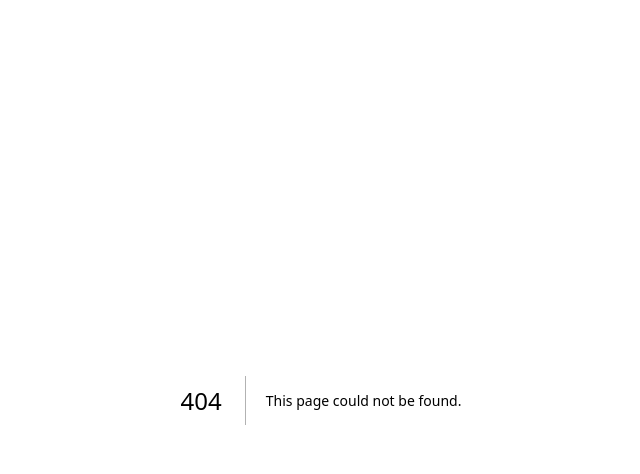
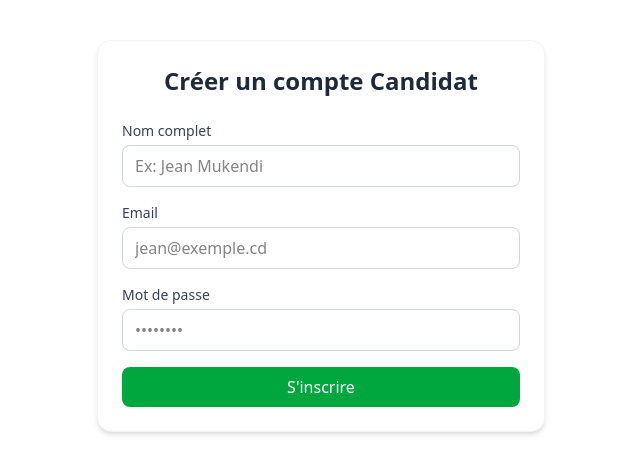
Before and after one commit to freddymk313/cv-maker, a Next.js app: page /register in a window 1280 px wide. Before the commit this address had no page. Shown: the top 474 px of the page, without its empty margins (319-959 px from the left). Built offline with nearby package versions, Linux system fonts and the light colour scheme.

Commit message:
test one

```diff
--- /dev/null
+++ b/app/(auth)/login/page.tsx
@@ -0,0 +1,77 @@
+"use client";
+
+import { useForm } from "react-hook-form";
+import { zodResolver } from "@hookform/resolvers/zod";
+import { signIn } from "next-auth/react";
+import { useState } from "react";
+import { loginSchema, LoginInput } from "@/lib/validations/auth";
+
+export default function LoginForm() {
+  const [isLoading, setIsLoading] = useState(false);
+  const [error, setError] = useState("");
+
+  const { register, handleSubmit, formState: { errors } } = useForm<LoginInput>({
+    resolver: zodResolver(loginSchema),
+  });
+
+  const onSubmit = async (data: LoginInput) => {
+    setIsLoading(true);
+    setError("");
+
+    const result = await signIn("credentials", {
+      email: data.email,
+      password: data.password,
+      redirect: true,
+      callbackUrl: "/dashboard", // NextAuth redirigera selon le rôle après
+    });
+
+    if (result?.error) {
+      setError("Identifiants incorrects. Veuillez réessayer.");
+      setIsLoading(false);
+    }
+  };
+
+  return (
+    <div className="max-w-md mx-auto mt-10 p-6 bg-white rounded-xl shadow-md border border-gray-100">
+      <h2 className="text-2xl font-bold text-center text-gray-800 mb-6">Connexion</h2>
+
+      <form onSubmit={handleSubmit(onSubmit)} className="space-y-4">
+        {error && <p className="text-red-500 text-sm bg-red-50 p-2 rounded">{error}</p>}
+
+        <div>
+          <label className="block text-sm font-medium text-gray-700">Email</label>
+          <input
+            {...register("email")}
+            type="email"
+            className="mt-1 block w-full px-3 py-2 border border-gray-300 rounded-md focus:ring-blue-500 focus:border-blue-500"
+            placeholder="votre@email.com"
+          />
+          {errors.email && <p className="text-red-500 text-xs mt-1">{errors.email.message}</p>}
+        </div>
+
+        <div>
+          <label className="block text-sm font-medium text-gray-700">Mot de passe</label>
+          <input
+            {...register("password")}
+            type="password"
+            className="mt-1 block w-full px-3 py-2 border border-gray-300 rounded-md focus:ring-blue-500 focus:border-blue-500"
+            placeholder="••••••••"
+          />
+          {errors.password && <p className="text-red-500 text-xs mt-1">{errors.password.message}</p>}
+        </div>
+
+        <button
+          type="submit"
+          disabled={isLoading}
+          className="w-full flex justify-center py-2 px-4 border border-transparent rounded-md shadow-sm text-sm font-medium text-white bg-blue-600 hover:bg-blue-700 focus:outline-none disabled:opacity-50"
+        >
+          {isLoading ? "Connexion en cours..." : "Se connecter"}
+        </button>
+      </form>
+
+      <p className="mt-4 text-center text-sm text-gray-600">
+        Pas encore de compte ? <a href="/register" className="text-blue-600 hover:underline">S'inscrire</a>
+      </p>
+    </div>
+  );
+}
--- /dev/null
+++ b/app/(auth)/register/page.tsx
@@ -0,0 +1,73 @@
+"use client";
+
+import { useForm } from "react-hook-form";
+import { zodResolver } from "@hookform/resolvers/zod";
+import { useState } from "react";
+import { useRouter } from "next/navigation";
+import { registerSchema, RegisterInput } from "@/lib/validations/auth";
+
+export default function RegisterPage() {
+  const [isLoading, setIsLoading] = useState(false);
+  const [error, setError] = useState("");
+  const router = useRouter();
+
+  const { register, handleSubmit, formState: { errors } } = useForm<RegisterInput>({
+    resolver: zodResolver(registerSchema),
+  });
+
+  const onSubmit = async (data: RegisterInput) => {
+    setIsLoading(true);
+    setError("");
+
+    const res = await fetch("/api/register", {
+      method: "POST",
+      headers: { "Content-Type": "application/json" },
+      body: JSON.stringify(data),
+    });
+
+    if (res.ok) {
+      // Inscription réussie -> On envoie vers le login
+      router.push("/login?success=Account created");
+    } else {
+      const errorData = await res.json();
+      setError(errorData.message || "Une erreur est survenue");
+      setIsLoading(false);
+    }
+  };
+
+  return (
+    <div className="max-w-md mx-auto mt-10 p-6 bg-white rounded-xl shadow-md border border-gray-100">
+      <h2 className="text-2xl font-bold text-center text-gray-800 mb-6">Créer un compte Candidat</h2>
+
+      <form onSubmit={handleSubmit(onSubmit)} className="space-y-4">
+        {error && <p className="text-red-500 text-sm bg-red-50 p-2 rounded">{error}</p>}
+
+        <div>
+          <label className="block text-sm font-medium text-gray-700">Nom complet</label>
+          <input {...register("name")} className="mt-1 block w-full px-3 py-2 border border-gray-300 rounded-md" placeholder="Ex: Jean Mukendi" />
+          {errors.name && <p className="text-red-500 text-xs mt-1">{errors.name.message}</p>}
+        </div>
+
+        <div>
+          <label className="block text-sm font-medium text-gray-700">Email</label>
+          <input {...register("email")} type="email" className="mt-1 block w-full px-3 py-2 border border-gray-300 rounded-md" placeholder="jean@exemple.cd" />
+          {errors.email && <p className="text-red-500 text-xs mt-1">{errors.email.message}</p>}
+        </div>
+
+        <div>
+          <label className="block text-sm font-medium text-gray-700">Mot de passe</label>
+          <input {...register("password")} type="password" className="mt-1 block w-full px-3 py-2 border border-gray-300 rounded-md" placeholder="••••••••" />
+          {errors.password && <p className="text-red-500 text-xs mt-1">{errors.password.message}</p>}
+        </div>
+
+        <button
+          type="submit"
+          disabled={isLoading}
+          className="w-full py-2 px-4 rounded-md text-white bg-green-600 hover:bg-green-700 disabled:opacity-50"
+        >
+          {isLoading ? "Inscription..." : "S'inscrire"}
+        </button>
+      </form>
+    </div>
+  );
+}
--- /dev/null
+++ b/app/api/register/route.ts
@@ -0,0 +1,34 @@
+import { NextResponse } from "next/server";
+import bcrypt from "bcryptjs";
+// import dbConnect from "@/lib/dbConnect";
+import User from "@/models/User";
+import dbConnect from "@/lib/mongodb";
+
+export async function POST(req: Request) {
+  try {
+    const { name, email, password } = await req.json();
+
+    await dbConnect();
+
+    // 1. Vérifier si l'utilisateur existe déjà
+    const userExists = await User.findOne({ email });
+    if (userExists) {
+      return NextResponse.json({ message: "Cet email est déjà utilisé" }, { status: 400 });
+    }
+
+    // 2. Hacher le mot de passe
+    const hashedPassword = await bcrypt.hash(password, 12);
+
+    // 3. Créer l'utilisateur (Rôle CANDIDAT par défaut selon ton modèle)
+    const newUser = await User.create({
+      name,
+      email,
+      password: hashedPassword,
+      role: "CANDIDAT"
+    });
+
+    return NextResponse.json({ message: "Utilisateur créé avec succès" }, { status: 201 });
+  } catch (error) {
+    return NextResponse.json({ message: "Erreur lors de l'inscription" }, { status: 500 });
+  }
+}
--- a/app/page.tsx
+++ b/app/page.tsx
@@ -1,77 +1,22 @@
-"use client";
+import Link from "next/link";
 
-import { useForm } from "react-hook-form";
-import { zodResolver } from "@hookform/resolvers/zod";
-import { signIn } from "next-auth/react";
-import { useState } from "react";
-import { loginSchema, LoginInput } from "@/lib/validations/auth";
-
-export default function LoginForm() {
-  const [isLoading, setIsLoading] = useState(false);
-  const [error, setError] = useState("");
-
-  const { register, handleSubmit, formState: { errors } } = useForm<LoginInput>({
-    resolver: zodResolver(loginSchema),
-  });
-
-  const onSubmit = async (data: LoginInput) => {
-    setIsLoading(true);
-    setError("");
-
-    const result = await signIn("credentials", {
-      email: data.email,
-      password: data.password,
-      redirect: true,
-      callbackUrl: "/dashboard", // NextAuth redirigera selon le rôle après
-    });
-
-    if (result?.error) {
-      setError("Identifiants incorrects. Veuillez réessayer.");
-      setIsLoading(false);
-    }
-  };
-
+export default function page() {
   return (
-    <div className="max-w-md mx-auto mt-10 p-6 bg-white rounded-xl shadow-md border border-gray-100">
-      <h2 className="text-2xl font-bold text-center text-gray-800 mb-6">Connexion</h2>
-
-      <form onSubmit={handleSubmit(onSubmit)} className="space-y-4">
-        {error && <p className="text-red-500 text-sm bg-red-50 p-2 rounded">{error}</p>}
-
-        <div>
-          <label className="block text-sm font-medium text-gray-700">Email</label>
-          <input
-            {...register("email")}
-            type="email"
-            className="mt-1 block w-full px-3 py-2 border border-gray-300 rounded-md focus:ring-blue-500 focus:border-blue-500"
-            placeholder="votre@email.com"
-          />
-          {errors.email && <p className="text-red-500 text-xs mt-1">{errors.email.message}</p>}
-        </div>
-
-        <div>
-          <label className="block text-sm font-medium text-gray-700">Mot de passe</label>
-          <input
-            {...register("password")}
-            type="password"
-            className="mt-1 block w-full px-3 py-2 border border-gray-300 rounded-md focus:ring-blue-500 focus:border-blue-500"
-            placeholder="••••••••"
-          />
-          {errors.password && <p className="text-red-500 text-xs mt-1">{errors.password.message}</p>}
-        </div>
-
-        <button
-          type="submit"
-          disabled={isLoading}
-          className="w-full flex justify-center py-2 px-4 border border-transparent rounded-md shadow-sm text-sm font-medium text-white bg-blue-600 hover:bg-blue-700 focus:outline-none disabled:opacity-50"
-        >
-          {isLoading ? "Connexion en cours..." : "Se connecter"}
-        </button>
-      </form>
-
-      <p className="mt-4 text-center text-sm text-gray-600">
-        Pas encore de compte ? <a href="/register" className="text-blue-600 hover:underline">S'inscrire</a>
-      </p>
+    <div>
+      <p>Bienvenue sur CV Maker, votre outil de création de CV en ligne !</p>
+      <p>Pour commencer, veuillez vous inscrire ou vous connecter :</p>
+      <ul>
+        <li>
+          <Link href="/register" className="text-blue-600 hover:underline">
+            <span>S'inscrire</span>
+          </Link>
+        </li>
+        <li>
+          <Link href="/login" className="text-blue-600 hover:underline">
+            Se connecter
+          </Link>
+        </li>
+      </ul>
     </div>
   );
 }
--- a/lib/validations/auth.ts
+++ b/lib/validations/auth.ts
@@ -1,5 +1,15 @@
 // src/lib/validations/auth.ts
 import * as z from "zod";
+
+import * as z from "zod";
+
+export const registerSchema = z.object({
+  name: z.string().min(2, "Le nom est trop court"),
+  email: z.string().email("Email invalide"),
+  password: z.string().min(6, "Le mot de passe doit contenir au moins 6 caractères"),
+});
+
+export type RegisterInput = z.infer<typeof registerSchema>;
 
 export const loginSchema = z.object({
   email: z.string().email("Email invalide"),
```
